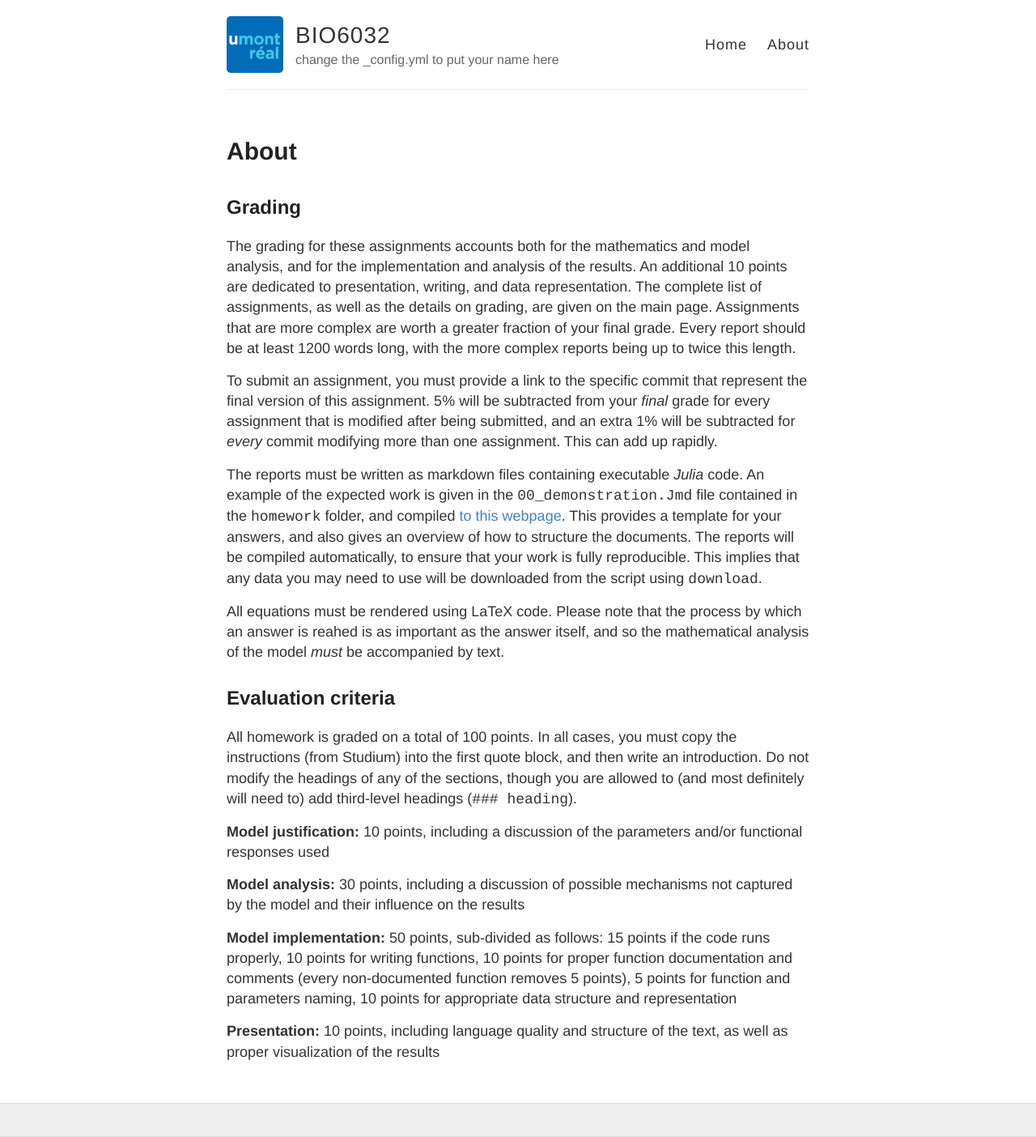
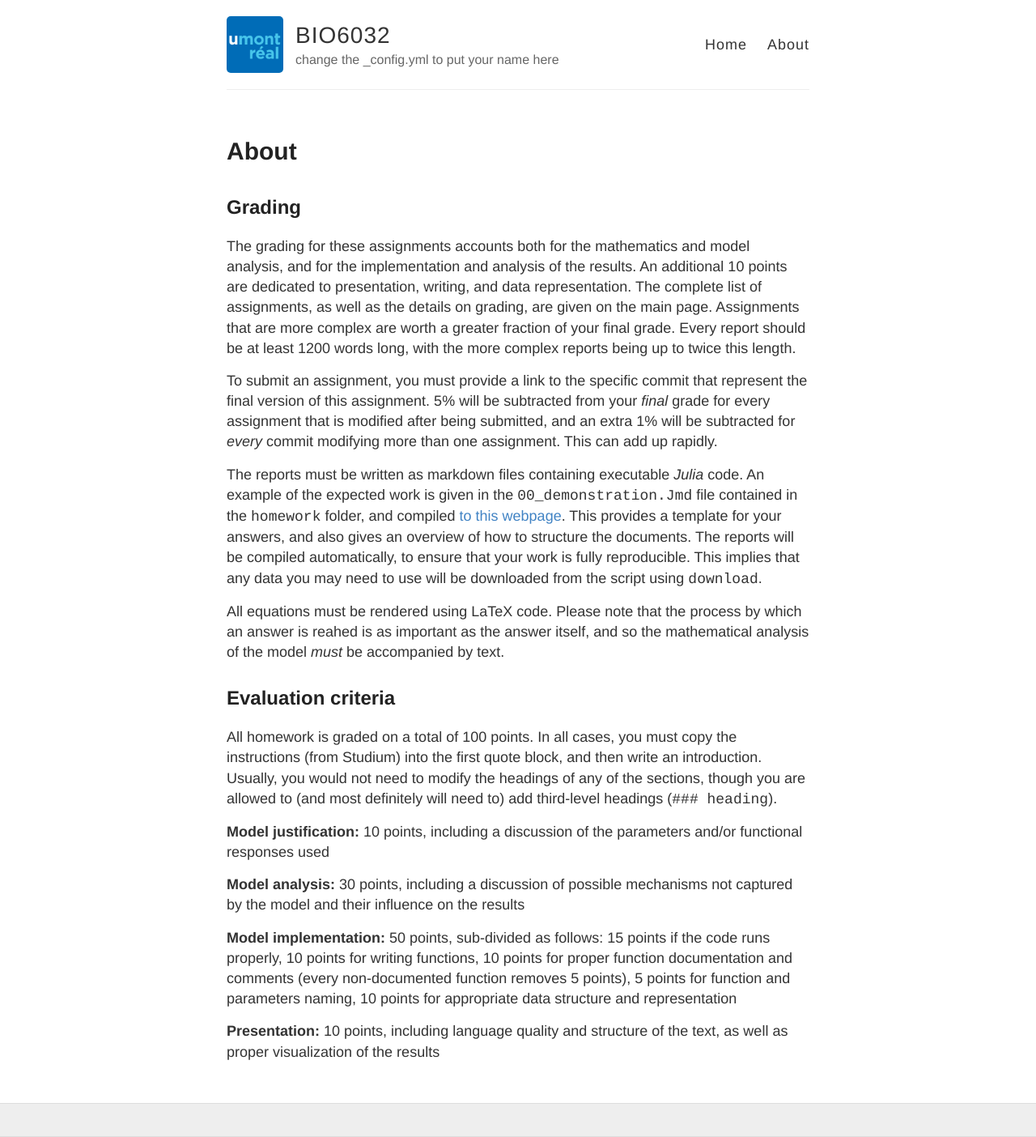
Before and after one commit to BIO6032/homework, a Jekyll site: the page built from dist/about.md, in a window 1280 px wide. Shown: the whole page at 81% size. Built offline with Jekyll 4.4.1, drawn with Linux system fonts in a browser that asks for light colours.

Commit message:
about update

```diff
--- a/dist/about.md
+++ b/dist/about.md
@@ -38,9 +38,9 @@ mathematical analysis of the model *must* be accompanied by text.
 
 All homework is graded on a total of 100 points. In all cases, you must copy the
 instructions (from Studium) into the first quote block, and then write an
-introduction. Do not modify the headings of any of the sections, though you are
-allowed to (and most definitely will need to) add third-level headings (`###
-heading`).
+introduction. Usually, you would not need to modify the headings of any of the
+sections, though you are allowed to (and most definitely will need to) add
+third-level headings (`### heading`).
 
 **Model justification:** 10 points, including a discussion of the parameters and/or functional responses used
 
```
